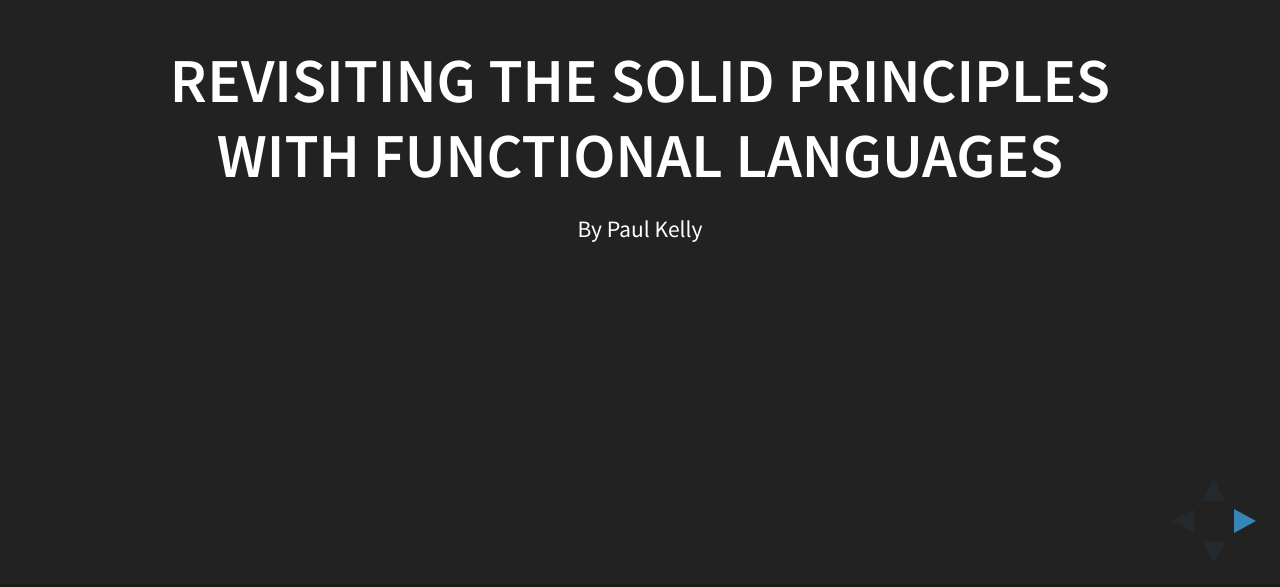
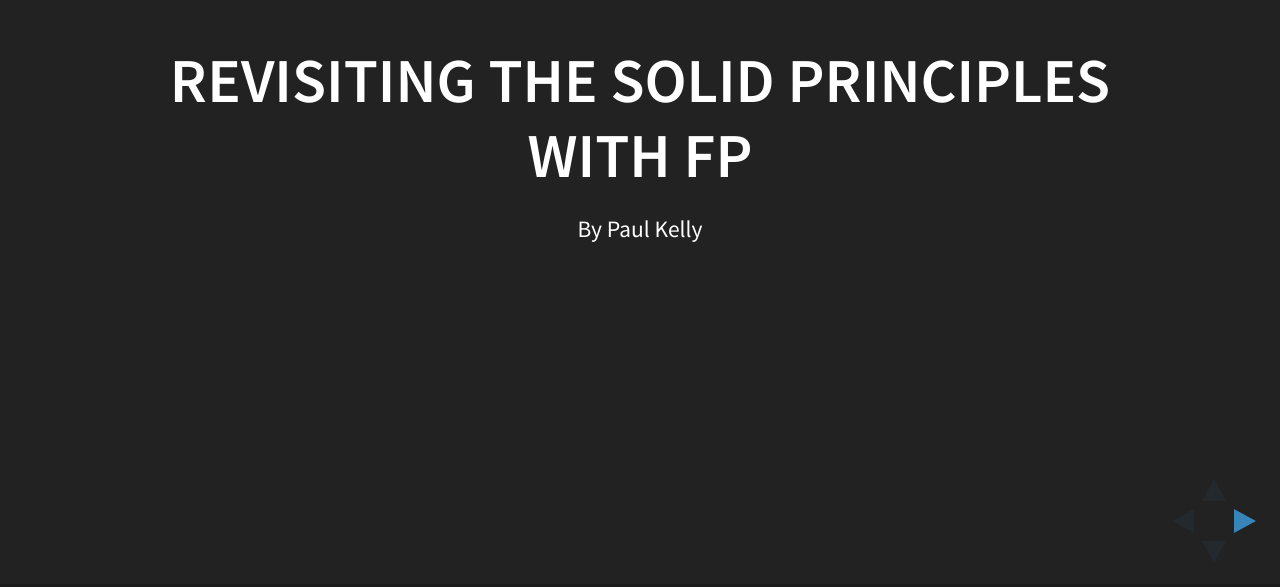
Before and after one commit to dubswcraft/revisiting-solid-principles, a website: page index.html in a window 1280 px wide. Shown: the part 213-800 px from the top of the page. Drawn offline with Linux system fonts and the light colour scheme.

Commit message:
updated title ;

```diff
--- a/index.html
+++ b/index.html
@@ -41,7 +41,7 @@
 			<!-- Any section element inside of this container is displayed as a slide -->
 			<div class="slides">
 				<section>
-					<h2>Revisiting the Solid Principles with functional languages</h2>
+					<h2>Revisiting the Solid Principles with FP</h2>
 					<p>
 						<small>By Paul Kelly</small>
 					</p>
```
